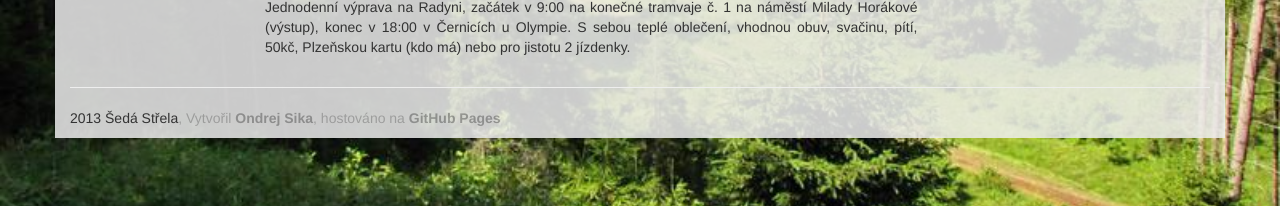
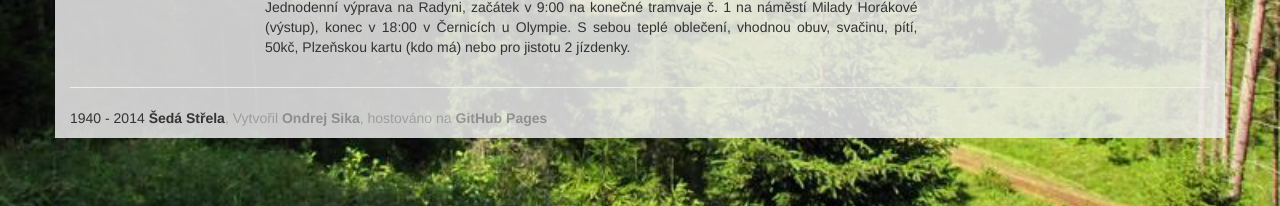
Before and after one commit to ondrejsika/sedastrela-jekyll, a Jekyll site: the page built from index.html, in a window 1280 px wide. Shown: the part 694-900 px from the top of the page. Built offline with Jekyll 4.4.1, drawn with Linux system fonts in a browser that asks for light colours; Markdown is read by kramdown in place of the engine named in the settings.

Commit message:
update footer

```diff
--- a/_layouts/base.html
+++ b/_layouts/base.html
@@ -62,7 +62,7 @@
             <div class="row grey-background " id="footer">
                 <div class="col-md-12">
                     <hr>
-                    <p>2013 Šedá Střela<span class="opacity30">, Vytvořil <a href="http://ondrejsika.com" target="blank">Ondrej Sika</a>, hostováno na <a href="http://pages.github.com" target="blank">GitHub Pages</a></span></p>
+                    <p>1940 - 2014 <b>Šedá Střela</b><span class="opacity30">, Vytvořil <a href="http://ondrejsika.com" target="blank">Ondrej Sika</a>, hostováno na <a href="http://pages.github.com" target="blank">GitHub Pages</a></span></p>
                 </div>
             </div>
             </div>
```
